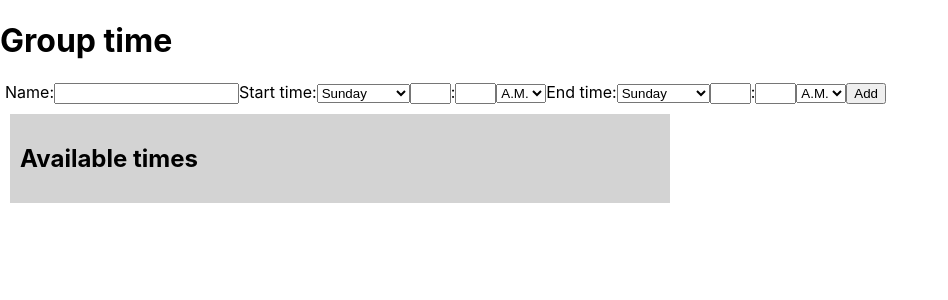
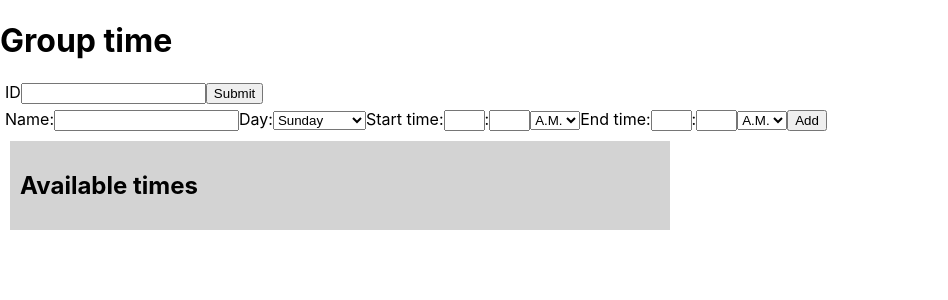
Before and after one commit to aldenlau/grouptime, a React (Create React App) app: page / in a window 1280 px wide. Shown: the top 300 px of the page, without its empty margins (0-948 px from the left). Built offline with nearby package versions, Linux system fonts and the light colour scheme.

Commit message:
Fix days and add temp code for backend

```diff
--- a/package.json
+++ b/package.json
@@ -37,8 +37,5 @@
       "last 1 safari version"
     ]
   },
-  "devDependencies": {
-    "gh-pages": "^3.1.0"
-  },
-  "homepage": "http://aldenlau.github.io/grouptime"
+  "homepage": "https://aldenlau.github.io/grouptime/"
 }
--- a/src/App.css
+++ b/src/App.css
@@ -2,7 +2,7 @@
   display: inline;
 }
 
-#add-time {
+form {
   margin: 5px;
 }
 .personBox {
--- a/src/App.js
+++ b/src/App.js
@@ -1,8 +1,10 @@
-//TODO: Fix new overlapping intervals, remove second day selector, change time list representation to set
-
+//TODO: Fix new overlapping intervals, remove second day selector
+//If link = default, do locally
+//else do all updates w/ POST and update times using POST response
 import './App.css';
 import React, { useState, useEffect } from 'react';
 import ReactDOM from 'react-dom';
+
 
 let DAYS=['Sunday','Monday','Tuesday','Wednesday','Thursday','Friday','Saturday'];
 let DAYS_INDEX={'sunday':0,'monday':1,'tuesday':2,'wednesday':3,'thursday':4,'friday':5,'saturday':6}
@@ -99,8 +101,8 @@ function TimeForm({onSubmitFunc}) {
         <label>Name:
           <input type='text' id='name' name="timeName"/>
         </label>
-
-        <label>Start time:
+        <label>
+          Day:
           <select id='start-day' name="startDay">
               <option value="sunday">Sunday</option>
               <option value="monday">Monday</option>
@@ -110,6 +112,8 @@ function TimeForm({onSubmitFunc}) {
               <option value="friday">Friday</option>
               <option value="saturday">Saturday</option>
             </select>
+        </label>
+        <label>Start time:
           <input type='text' id='start-time' name="startTimeHour" size="2" />:
           <input type='text' id='start-time' name="startTimeMinute" size="2"/>
           <select id='start-period' name="startPeriod">
@@ -118,15 +122,6 @@ function TimeForm({onSubmitFunc}) {
           </select>
         </label>
         <label>End time:
-          <select id='end-day' name="endDay">
-            <option value="sunday">Sunday</option>
-            <option value="monday">Monday</option>
-            <option value="tuesday">Tuesday</option>
-            <option value="wednesday">Wednesday</option>
-            <option value="thursday">Thursday</option>
-            <option value="friday">Friday</option>
-            <option value="saturday">Saturday</option>
-          </select>
           <input type='text' id='end-time' name="endTimeHour" size="2" />:
           <input type='text' id='end-time' name="endTimeMinute" size="2"/>
           <select id='start-period' name="endPeriod">
@@ -166,16 +161,26 @@ function PersonTime({name, list, removeFunction}) {
     </div>
   )
 }
-
+function SetGroup({onSubmitFunc}){
+  return (
+    <form id='group-id' onSubmit = {onSubmitFunc}>
+      <label>
+        ID
+        <input type='text' id='id-str' name="idStr"/>
+      </label>
+      <input type="submit" id = 'set-group' value="Submit" />
+    </form>
+  )
+}
 
 function App() {
-  const [times, setTimes] = useState(new Map())
-  const [overlaps, setOverlaps] = useState([])
-  function handleSubmit(event){
-    if(event){
+  const [times, setTimes] = useState(new Map());
+  const [overlaps, setOverlaps] = useState([]);
+  const [current, setCurrent] = useState(null);
+  function submitLocal(event){
     event.preventDefault();
     let startMinutes = 1440*DAYS_INDEX[event.target.elements.startDay.value]+60*(parseInt(event.target.elements.startTimeHour.value)%12)+60*12*parseInt(event.target.elements.startPeriod.value)+parseInt(event.target.elements.startTimeMinute.value);
-      let endMinutes = 1440*DAYS_INDEX[event.target.elements.endDay.value]+60*(parseInt(event.target.elements.endTimeHour.value)%12)+60*12*parseInt(event.target.elements.endPeriod.value)+parseInt(event.target.elements.endTimeMinute.value);
+    let endMinutes = 1440*DAYS_INDEX[event.target.elements.startDay.value]+60*(parseInt(event.target.elements.endTimeHour.value)%12)+60*12*parseInt(event.target.elements.endPeriod.value)+parseInt(event.target.elements.endTimeMinute.value);
     let name = event.target.elements.timeName.value.toString();
     if(name==''){
       alert('Name cannot be empty');
@@ -190,11 +195,11 @@ function App() {
       return
     }
     if (parseInt(event.target.elements.startTimeMinute.value)<0 || parseInt(event.target.elements.startTimeMinute.value)>59 || re.test(event.target.elements.startTimeMinute.value) || parseInt(event.target.elements.startTimeMinute.value)!=parseFloat(event.target.elements.startTimeMinute.value)){
-        alert('Start time minute must be an integer between 1 and 12');
+      alert('Start time minute must be an integer between 0 and 59');
       return
     }
     if (parseInt(event.target.elements.endTimeMinute.value)<0 || parseInt(event.target.elements.endTimeMinute.value)>59 || re.test(event.target.elements.endTimeMinute.value) || parseInt(event.target.elements.endTimeMinute.value)!=parseFloat(event.target.elements.endTimeMinute.value)){
-        alert('End time minute must be an integer between 1 and 12');
+      alert('End time minute must be an integer between 0 and 59');
       return
     }
     if (startMinutes>=endMinutes){
@@ -217,21 +222,108 @@ function App() {
         newMap.set(name,[[parseInt(startMinutes),parseInt(endMinutes)]]);
     }
     setTimes(newMap);
-      console.log(times)
-      console.log(overlaps)
+  }
+  function submitServer(event){
+    event.preventDefault();
+    let startMinutes = 1440*DAYS_INDEX[event.target.elements.startDay.value]+60*(parseInt(event.target.elements.startTimeHour.value)%12)+60*12*parseInt(event.target.elements.startPeriod.value)+parseInt(event.target.elements.startTimeMinute.value);
+    let endMinutes = 1440*DAYS_INDEX[event.target.elements.startDay.value]+60*(parseInt(event.target.elements.endTimeHour.value)%12)+60*12*parseInt(event.target.elements.endPeriod.value)+parseInt(event.target.elements.endTimeMinute.value);
+    let name = event.target.elements.timeName.value.toString();
+    if(name==''){
+      alert('Name cannot be empty');
+      return
+    }
+    if (parseInt(event.target.elements.startTimeHour.value)<1 || parseInt(event.target.elements.startTimeHour.value)>12 || re.test(event.target.elements.startTimeHour.value) || parseInt(event.target.elements.startTimeHour.value)!=parseFloat(event.target.elements.startTimeHour.value)){
+      alert('Start time hour must be an integer between 1 and 12');
+      return
+    }
+    if (parseInt(event.target.elements.endTimeHour.value)<1 || parseInt(event.target.elements.endTimeHour.value)>12 || re.test(event.target.elements.endTimeHour.value) || parseInt(event.target.elements.endTimeHour.value)!=parseFloat(event.target.elements.endTimeHour.value)){
+      alert('End time hour must be an integer between 1 and 12');
+      return
+    }
+    if (parseInt(event.target.elements.startTimeMinute.value)<0 || parseInt(event.target.elements.startTimeMinute.value)>59 || re.test(event.target.elements.startTimeMinute.value) || parseInt(event.target.elements.startTimeMinute.value)!=parseFloat(event.target.elements.startTimeMinute.value)){
+      alert('Start time minute must be an integer between 0 and 59');
+      return
+    }
+    if (parseInt(event.target.elements.endTimeMinute.value)<0 || parseInt(event.target.elements.endTimeMinute.value)>59 || re.test(event.target.elements.endTimeMinute.value) || parseInt(event.target.elements.endTimeMinute.value)!=parseFloat(event.target.elements.endTimeMinute.value)){
+      alert('End time minute must be an integer between 0 and 59');
+      return
+    }
+    if (startMinutes>=endMinutes){
+      alert('Start time must be later than end time');
+      return
+    }
+
+    event.target.elements.startTimeHour.value='';
+    event.target.elements.startTimeMinute.value='';
+    event.target.elements.endTimeHour.value='';
+    event.target.elements.endTimeMinute.value='';
+    event.target.elements.timeName.value='';
+
+    fetch('/add/'+current+'/'+name+'/'+startMinutes.toString()+'/'+endMinutes.toString()+'/', {
+      method: 'POST'
+    }).then(
+      res => res.json()
+    ).then(data => {
+      setTimes(new Map(Object.entries(data)));
+    })
+
+  }
+
+  function setServer(event){
+    if(event){
+      event.preventDefault();
+      if(event.target.elements.idStr.value==null){
+        return
+      }
+      fetch('/'+event.target.elements.idStr.value
+      ).then(
+        res => res.json()
+      ).then(data => {
+        setTimes(new Map(Object.entries(data)));
+        setCurrent(event.target.elements.idStr.value);
+      })
     }
   }
-  function removeTime(index, name){
+  function removeLocal(index, name){
     let newMap = new Map(times);
-    console.log(newMap.get(name))
+    console.log(newMap.get(name));
     newMap.get(name).splice(index);
     if(newMap.get(name).length==0){
       newMap.delete(name)
     }
     setTimes(newMap);
   }
+  function removeServer(index, name){
+    fetch('/rm/'+current+'/'+name+'/'+times.get(name)[index][0].toString()+'/'+times.get(name)[index][1].toString()+'/', {
+      method: 'POST'
+    }).then(
+      res => res.json()
+    ).then(data => {
+      setTimes(new Map(Object.entries(data)));
+    })
+
+  }
+  function handleSubmit(event){
+    if(event){
+      if(current==null){
+        submitLocal(event);
+      }
+      else{
+        submitServer(event);
+      }
+    }
+  }
+  function removeTime(index, name){
+    if(current==null){
+      removeLocal(index, name);
+    }
+    else{
+      removeServer(index, name);
+    }
+  }
   return (
     <div className="App">
+      <SetGroup onSubmitFunc={setServer} />
       <TimeForm onSubmitFunc={handleSubmit}/>
       <GroupTimes list={overlappingTimes(times)}/>
       {[...times].map(sub => <PersonTime name={sub[0]} list={sub[1]} removeFunction = {removeTime}/>)}
```
Also changed, not shown: 1 other file (tests, documents, lock files or other folders). Lines whose indentation alone changed are shown as unchanged.
